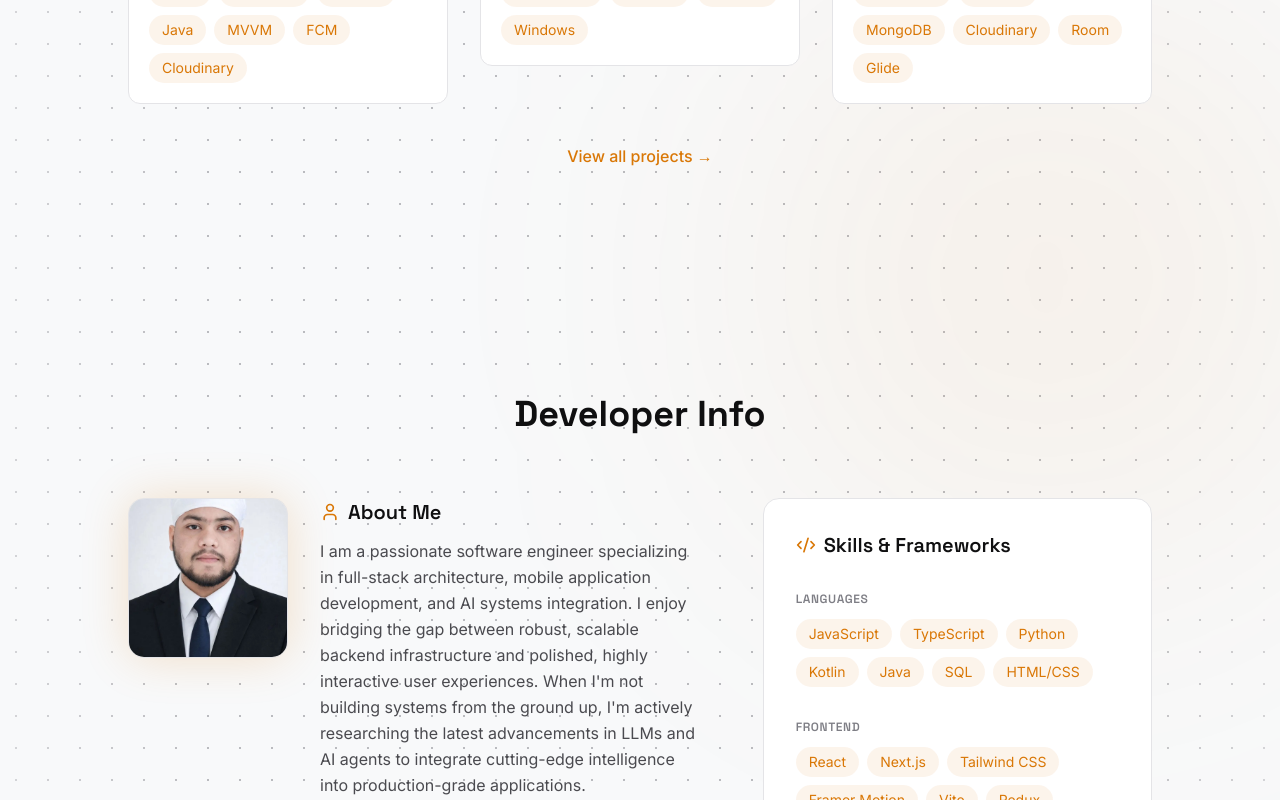
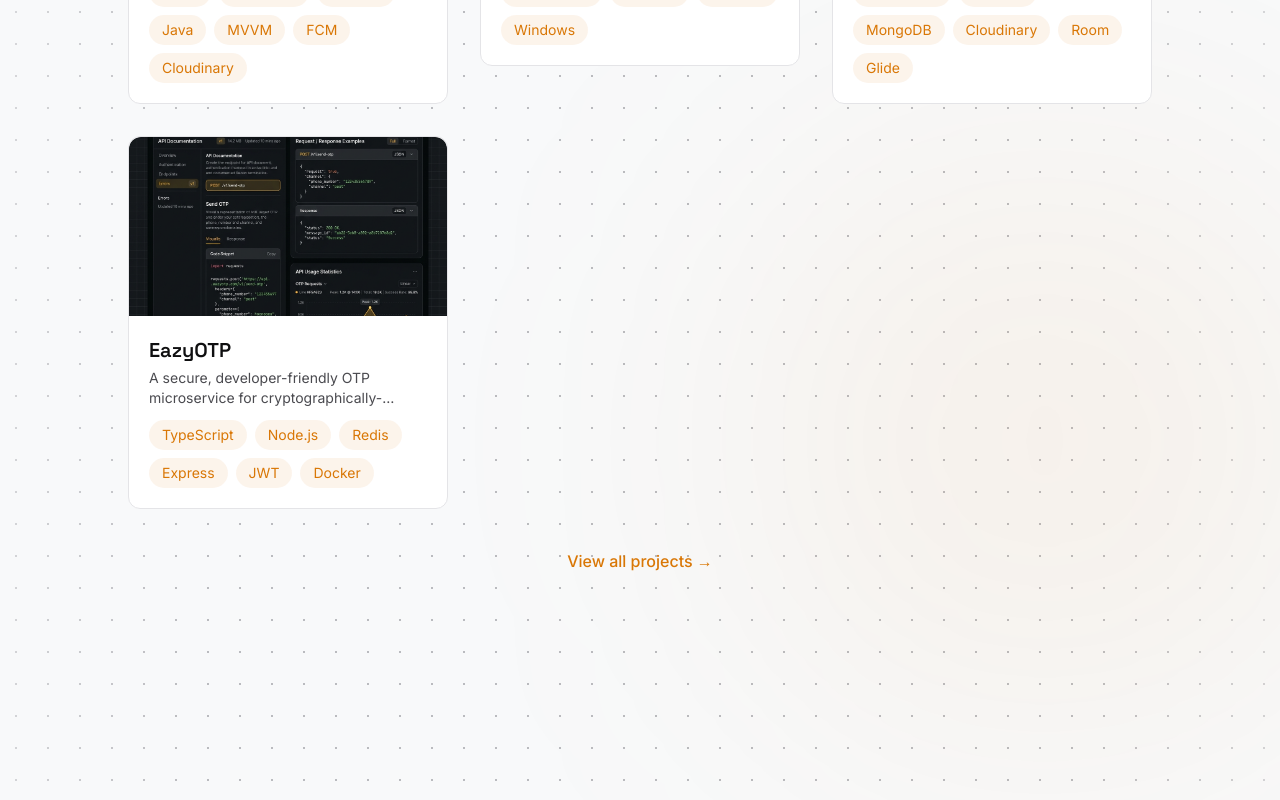
Before and after one commit to rashidekbal/portfolio, a React (Vite) app: page / in a window 1280 px wide. Shown: the part 1700-2500 px from the top of the page. Built offline with nearby package versions, Linux system fonts and the light colour scheme.

Commit message:
clean up

```diff
--- a/src/data/projects.js
+++ b/src/data/projects.js
@@ -306,4 +306,66 @@ highlights: [
 ],
 },
 
+{
+slug: "eazyotp",
+title: "EazyOTP",
+tagline: "A secure, developer-friendly OTP microservice for cryptographically-proven identity verification",
+description: `EazyOTP is a high-performance, developer-focused OTP (One-Time Password) verification microservice built from the ground up to solve registration spoofing and simplify multi-channel identity validation. Instead of forcing parent applications to manage OTP lifetime, verification state, and SMS/email providers, EazyOTP operates as a decoupled gateway.
+
+The service's core architectural innovation is its **cryptographically signed proof token flow**. When a user requests an OTP, EazyOTP handles the transient storage, throttling, and delivery. Upon successful verification, EazyOTP returns a short-lived, cryptographically signed JWT to the client. The client then presents this JWT to the parent application's registration endpoint, which decodes the token to retrieve the verified email or phone number. This prevents spoofing attacks where malicious users try to register an account with a different email address than the one verified.
+
+## Architecture
+
+EazyOTP is built with a clean, modular structure leveraging Node.js and TypeScript, designed to be highly reliable, low-latency, and horizontally scalable. It divides responsibilities into specialized service providers, decoupling the delivery channel (SMS, Email) from the core verification and rate-limiting logic.
+
+Transient data—such as active OTP codes, attempt counts, and cooldown states—lives in Redis. By leveraging Redis's native Time-To-Live (TTL) feature, EazyOTP guarantees that expired codes are automatically purged from memory without requiring background cleanups.
+
+## Technologies & Infrastructure
+
+- **Language & Runtime**: Node.js with TypeScript in strict mode for complete type safety
+- **Framework**: Express.js with custom middleware for rate-limiting, error handling, and request validation
+- **Data Store**: Redis for rapid, transient OTP storage with automatic TTL-based expiration
+- **Authentication**: JsonWebToken (JWT) for issuing cryptographic proofs of verification
+- **Communication Channels**: Nodemailer (SMTP) for email delivery and Twilio API integration for SMS delivery
+- **Testing**: Jest and Supertest for unit, integration, and API endpoint testing
+- **Deployment**: Docker containerization for instant, reproducible deployments on cloud platforms
+
+## Key Features
+
+- **Cryptographic Verification Proofs**: Returns a signed JWT upon verification, making it impossible for clients to spoof verified identities to the parent API
+- **Redis-Backed Lifecycle**: OTP codes are stored in Redis with an automatic TTL match (e.g., 5 minutes), ensuring zero persistent storage overhead
+- **Anti-Brute Force Protection**: Automatic IP-based and target-based rate-limiting, capping maximum verification attempts per OTP to 3 before invalidation
+- **Request Throttling**: Cooldown enforcement (e.g., 60 seconds between resends) to prevent API abuse and control communication provider costs
+- **Channel Abstraction**: Modular provider interface supporting quick swaps between SMTP, Twilio, or mock providers for local development
+- **Comprehensive API Documentation**: Clean REST endpoints with JSON schemas for seamless integration into any frontend or backend system
+- **Docker-Ready**: Packaged with multi-stage Dockerfiles for optimized production builds and minimal container footprint`,
+tags: [
+"TypeScript",
+"Node.js",
+"Redis",
+"Express",
+"JWT",
+"Docker"
+],
+coverImage: "/images/eazyotp-cover.jpg",
+screenshots: [],
+videoUrl: null,
+links: {
+github: "",
+live: "",
+},
+featured: true,
+year: "2024",
+role: "Solo Developer",
+highlights: [
+"Cryptographic proof flow: returns a signed JWT upon verification to prevent registration spoofing",
+"Redis-backed transient lifecycle management with automatic TTL-based expiry",
+"Multi-channel delivery support including SMTP (Nodemailer) and SMS (Twilio)",
+"Anti-brute force security: invalidates OTPs after 3 failed verification attempts",
+"IP and identifier-based rate limiting to prevent spam and control SMS costs",
+"Strict TypeScript implementation with full unit and integration test coverage",
+"Fully containerized with Docker for seamless cloud-native deployments",
+],
+},
+
 ];
```
